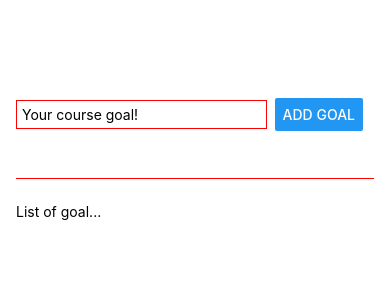
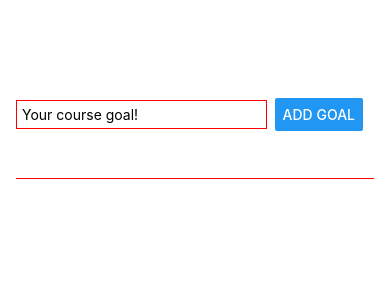
Before and after one commit to MartaPanasyuk/RNCourse, a React Native app: screen / in a window 390 px wide. Shown: the top 300 px of the page. Built offline with nearby package versions, Linux system fonts and the light colour scheme.

Commit message:
added state to the button and input

```diff
--- a/App.js
+++ b/App.js
@@ -1,18 +1,36 @@
-import { StatusBar } from "expo-status-bar";
+import { useState } from "react";
 import { Button, StyleSheet, Text, TextInput, View } from "react-native";
 
 export default function App() {
+  const [enteredGoalText, setEnteredCoalText] = useState(" ");
+  const [courseGoals, setCourseGoals] = useState([]);
+
+  function goalInputHandler(enteredText) {
+    setEnteredCoalText(enteredText);
+  }
+
+  function addGoalHandler() {
+    setCourseGoals((currentCourseGoals) => [
+      ...currentCourseGoals,
+      enteredGoalText,
+    ]);
+  }
   return (
     <View style={styles.appContainer}>
       <View style={styles.inputContainer}>
         <TextInput
           placeholder="Your course goal!"
           style={styles.textInput}
+          onChangeText={goalInputHandler}
         ></TextInput>
-        <Button title="Add Goal" />
+        <Button title="Add Goal" onPress={addGoalHandler} />
       </View>
       <View style={styles.goalsContainer}>
-        <Text>List of goal...</Text>
+        <Text>
+          {courseGoals.map((goal) => (
+            <Text key={goal}>{goal}</Text>
+          ))}
+        </Text>
       </View>
     </View>
   );
```
